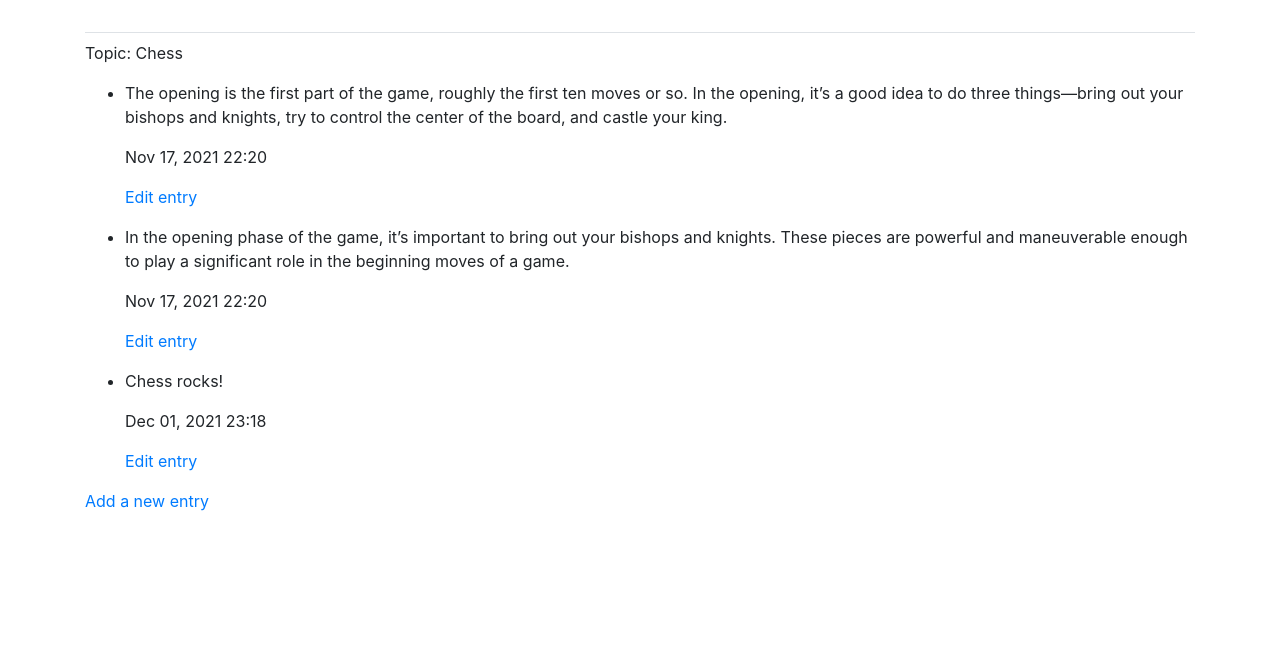
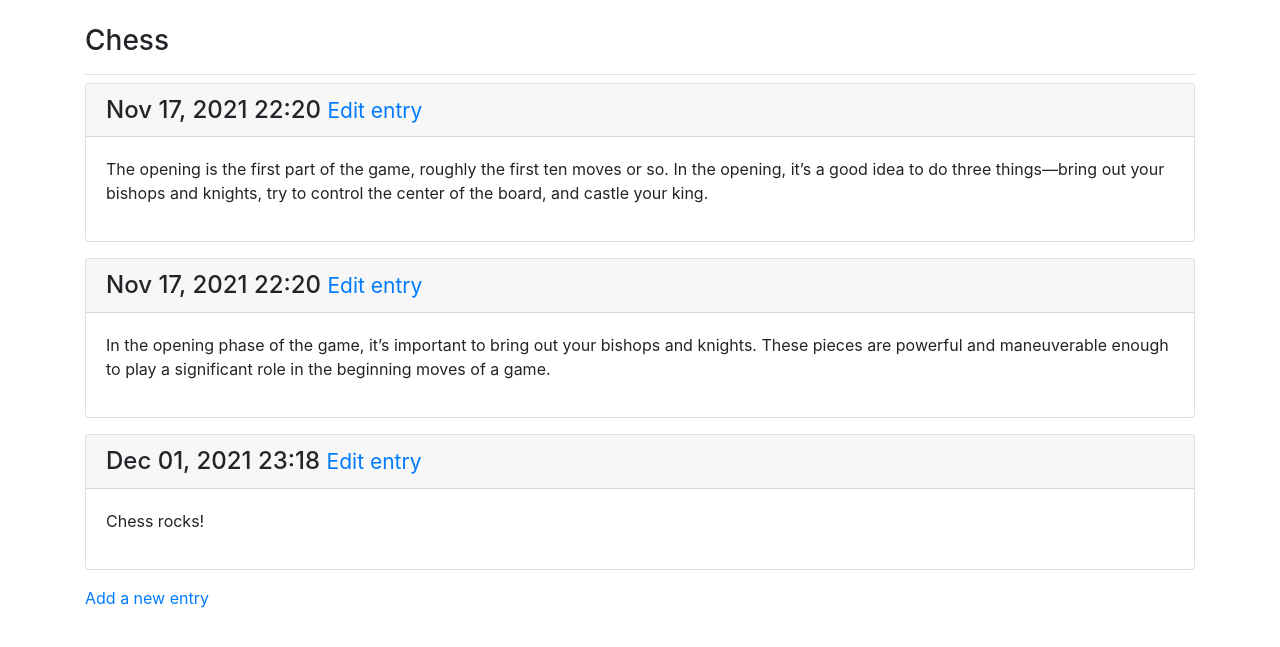
Before and after one commit to jcolvert99/Django, a Django app: page /topics/1/ in a window 1280 px wide. Shown: the part 58-705 px from the top of the page. Run offline with Django 3.2, Linux system fonts and the light colour scheme; the first user in the database is signed in; data comes from the database, SQL or seed files in the repository; some libraries are stand-ins or nearby versions.

Commit message:
Styling the entries

```diff
--- a/MainApp/templates/mainapp/topic.html
+++ b/MainApp/templates/mainapp/topic.html
@@ -1,20 +1,27 @@
 {% extends "MainApp/base.html" %}
+
+{% block page_header %}
+<h3>{{ topic }}</h3>        <!--pulled from context in views-->
+{% endblock page_header %}
+
 
 {% block content %}
 
-<p>Topic: {{ topic }}</p>    <!--pulled from context in views-->
+{% for e in entries %}   <!--go to models to see the attribute list-->
+<div class="card mb-3">
+    <h4 class="card-header">
+        {{ e.date_added|date:'M d, Y H:i' }}
+        <small><a href="{% url 'MainApp:edit_entry' e.id %}">Edit entry</a></small>
+    </h4>
+<div class="card-body">
+    {{ e.text|linebreaks }}           <!--want e.text because str method in models only returns 50 characters-->
+</div>
+</div>
 
-<ul>
-    {% for e in entries %}   <!--go to models to see the attribute list-->
-    <li>
-        <p>{{e.text |linebreaks}}</p>
-        <p>{{e.date_added |date:'M d, Y H:i' }}</p>           <!--want e.text because str method in models only returns 50 characters-->
-        <a href="{% url 'MainApp:edit_entry' e.id %}">Edit entry</a>
-    </li>
-    {% empty %}
-    <li> There are no entries for this topic yet.</li>
-    {% endfor %}
-</ul>
+{% empty %}
+<p>There are no entries for this topic yet.</p>
+{% endfor %}
+
 
 <p>
     <a href="{% url 'MainApp:new_entry' topic.id %}">Add a new entry</a>
--- a/MainApp/templates/mainapp/topics.html
+++ b/MainApp/templates/mainapp/topics.html
@@ -1,7 +1,7 @@
 {% extends "MainApp/base.html" %}
 
 {% block page_header %}
-<h1>Topics</h1>>
+<h1>Topics</h1>
 {% endblock page_header %}
 
 
```
